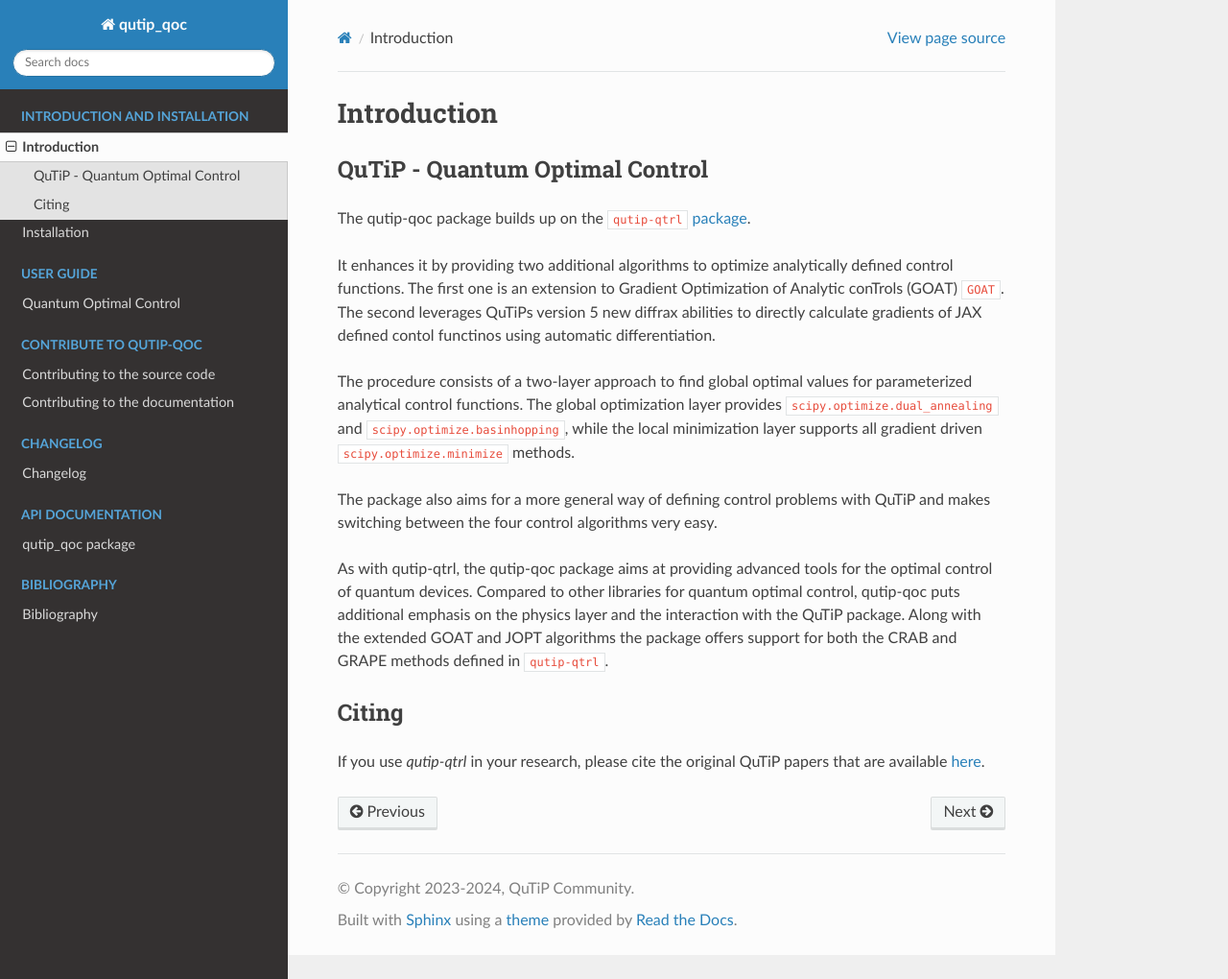
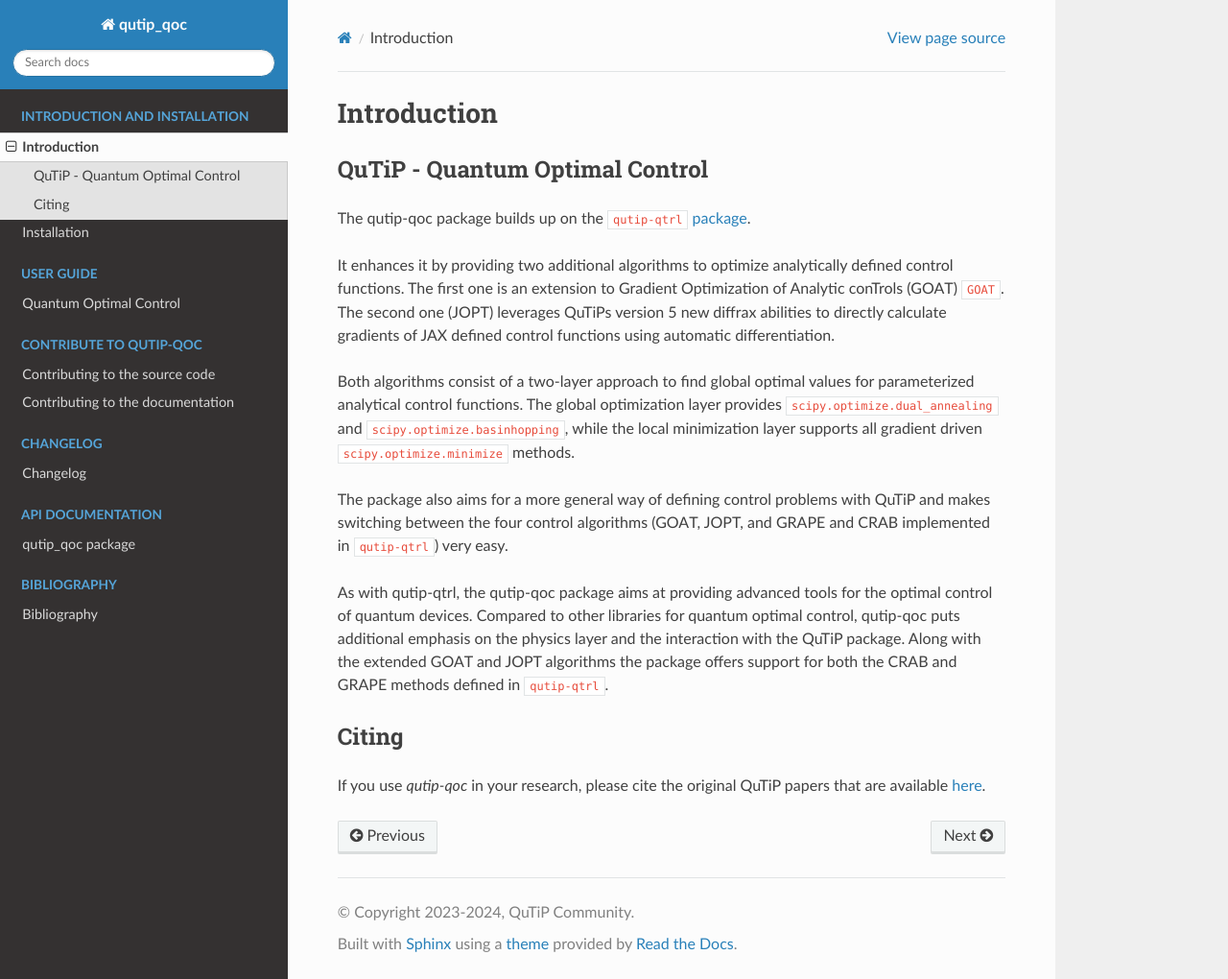
Before and after one commit to qutip/qutip-qoc, a Sphinx documentation site: the page built from doc/introduction.rst, in a window 1280 px wide and 1020 px high. Shown: the whole window at 96% size. Built offline with Sphinx 7.4.7 and the Read the Docs theme 2.0.0, drawn with Linux system fonts in a browser that asks for light colours; cross-references to code outside the pages are shown as plain code.

Commit message:
Fixed some small typos etc

```diff
--- a/doc/guide/guide-control.rst
+++ b/doc/guide/guide-control.rst
@@ -8,7 +8,7 @@
 Introduction
 ============
 
-In quantum control we look to prepare some specific state, effect some state-to-state transfer, or effect some transformation (or gate) on a quantum system. For a given quantum system there will always be factors that effect the dynamics that are outside of our control. As examples, the interactions between elements of the system or a magnetic field required to trap the system. However, there may be methods of affecting the dynamics in a controlled way, such as the time varying amplitude of the electric component of an interacting laser field. And so this leads to some questions; given a specific quantum system with known time-independent dynamics generator (referred to as the *drift* dynamics generators) and set of externally controllable fields for which the interaction can be described by *control* dynamics generators:
+In quantum control we look to prepare some specific state, effect some state-to-state transfer, or effect some transformation (or gate) on a quantum system. For a given quantum system there will always be factors that affect the dynamics that are outside of our control. As examples, the interactions between elements of the system or a magnetic field required to trap the system. However, there may be methods of affecting the dynamics in a controlled way, such as the time varying amplitude of the electric component of an interacting laser field. And so this leads to some questions; given a specific quantum system with a known time-independent dynamics generator (referred to as the *drift* dynamics generator) and a set of externally controllable fields for which the interaction can be described by *control* dynamics generators:
 
 1. What states or transformations can we achieve (if any)?
 
@@ -42,13 +42,13 @@
 
     \tfrac{d}{dt} \ket{\psi} = -i H(t)\ket{\psi}
 
-Note we use units where :math:`\hbar=1` throughout. The solutions to Schrödinger's equation are of the form:
+Note that we use units where :math:`\hbar=1` throughout. The solutions to Schrödinger's equation are of the form:
 
 .. math::
 
     \ket{\psi(t)} = U(t)\ket{\psi_0}
 
-where :math:`\psi_0` is the state of the system at :math:`t=0` and :math:`U(t)` is a unitary operator on the Hilbert space containing the states. :math:`U(t)` is a solution to the *Schrödinger operator equation*
+where :math:`\ket{\psi_0}` is the state of the system at :math:`t=0` and :math:`U(t)` is a unitary operator on the Hilbert space containing the states. :math:`U(t)` is a solution to the *Schrödinger operator equation*
 
 .. math::
 
--- a/doc/installation.rst
+++ b/doc/installation.rst
@@ -19,13 +19,13 @@
 =============
 This package is built upon QuTiP, of which the installation guide can be found at on `QuTiP Installation <http://qutip.org/docs/latest/installation.html>`_.
 
-In particular, following packages are necessary for running qutip-qoc:
+In particular, the following packages are necessary for running qutip-qoc:
 
 .. code-block:: bash
 
     numpy scipy jax jaxlib cython qutip qutip-jax qutip-qtrl
 
-The following to packages are used for plotting and testing:
+The following package is used for testing:
 
 .. code-block:: bash
 
--- a/doc/introduction.rst
+++ b/doc/introduction.rst
@@ -11,13 +11,13 @@
 
 It enhances it by providing two additional algorithms to optimize analytically defined control functions.
 The first one is an extension to Gradient Optimization of Analytic conTrols (GOAT) :cite:`GOAT`.
-The second leverages QuTiPs version 5 new diffrax abilities to directly calculate gradients of JAX defined contol functinos using automatic differentiation.
+The second one (JOPT) leverages QuTiPs version 5 new diffrax abilities to directly calculate gradients of JAX defined control functions using automatic differentiation.
 
-The procedure consists of a two-layer approach to find global optimal values for parameterized analytical control functions.
+Both algorithms consist of a two-layer approach to find global optimal values for parameterized analytical control functions.
 The global optimization layer provides ``scipy.optimize.dual_annealing`` and ``scipy.optimize.basinhopping``, while the local minimization layer supports all
 gradient driven ``scipy.optimize.minimize`` methods.
 
-The package also aims for a more general way of defining control problems with QuTiP and makes switching between the four control algorithms very easy.
+The package also aims for a more general way of defining control problems with QuTiP and makes switching between the four control algorithms (GOAT, JOPT, and GRAPE and CRAB implemented in ``qutip-qtrl``) very easy.
 
 As with qutip-qtrl, the qutip-qoc package aims at providing advanced tools for the optimal control of quantum devices.
 Compared to other libraries for quantum optimal control, qutip-qoc puts additional emphasis on the physics layer and the interaction with the QuTiP package.
@@ -26,4 +26,4 @@
 Citing
 ======
 
-If you use `qutip-qtrl` in your research, please cite the original QuTiP papers that are available `here <https://dml.riken.jp/?s=QuTiP>`_.
+If you use `qutip-qoc` in your research, please cite the original QuTiP papers that are available `here <https://dml.riken.jp/?s=QuTiP>`_.
--- a/setup.cfg
+++ b/setup.cfg
@@ -18,7 +18,7 @@
     Operating System :: POSIX
     Operating System :: Unix
     Operating System :: Microsoft :: Windows
-author = Patrick Hopf, Paul Menczel, Alexander Pitchford, Neil Lambert
+author = Patrick Hopf, Paul Menczel, Alexander Pitchford, Neill Lambert
 author_email = qutip-admin@googlegroups.com
 platforms = Linux, Mac OSX, Unix, Windows
 
```
Also changed, not shown: README.md (+3 -3 lines), 1 other file.
